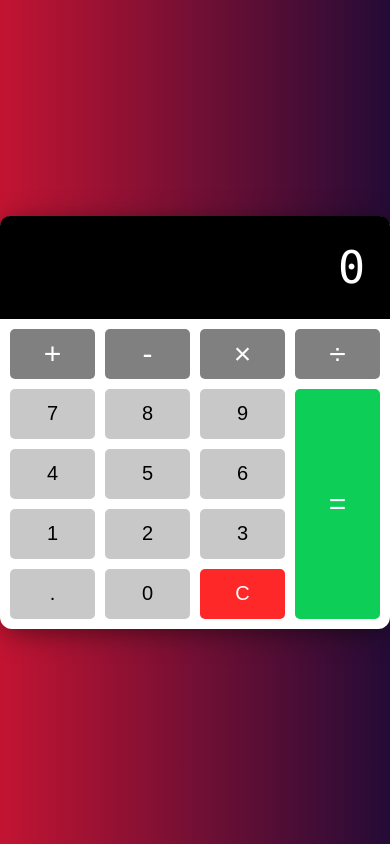
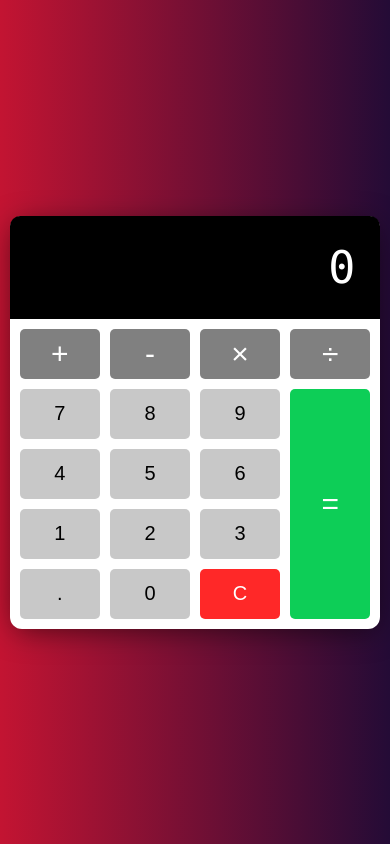
Before and after one commit to rhinoxD/javascript-20-projects, a plain HTML site: page calculator/index.html in a window 390 px wide. Drawn offline with Linux system fonts and the light colour scheme.

Commit message:
Made Responsive

```diff
--- a/calculator/style.css
+++ b/calculator/style.css
@@ -106,3 +106,10 @@ button:focus {
   grid-row: 2 / span 4;
   background: rgb(13, 206, 87);
 }
+
+/* Media Query: Large Smartphone (Vertical) */
+@media screen and (max-width: 600px) {
+  .calculator {
+    width: 95%;
+  }
+}
```
